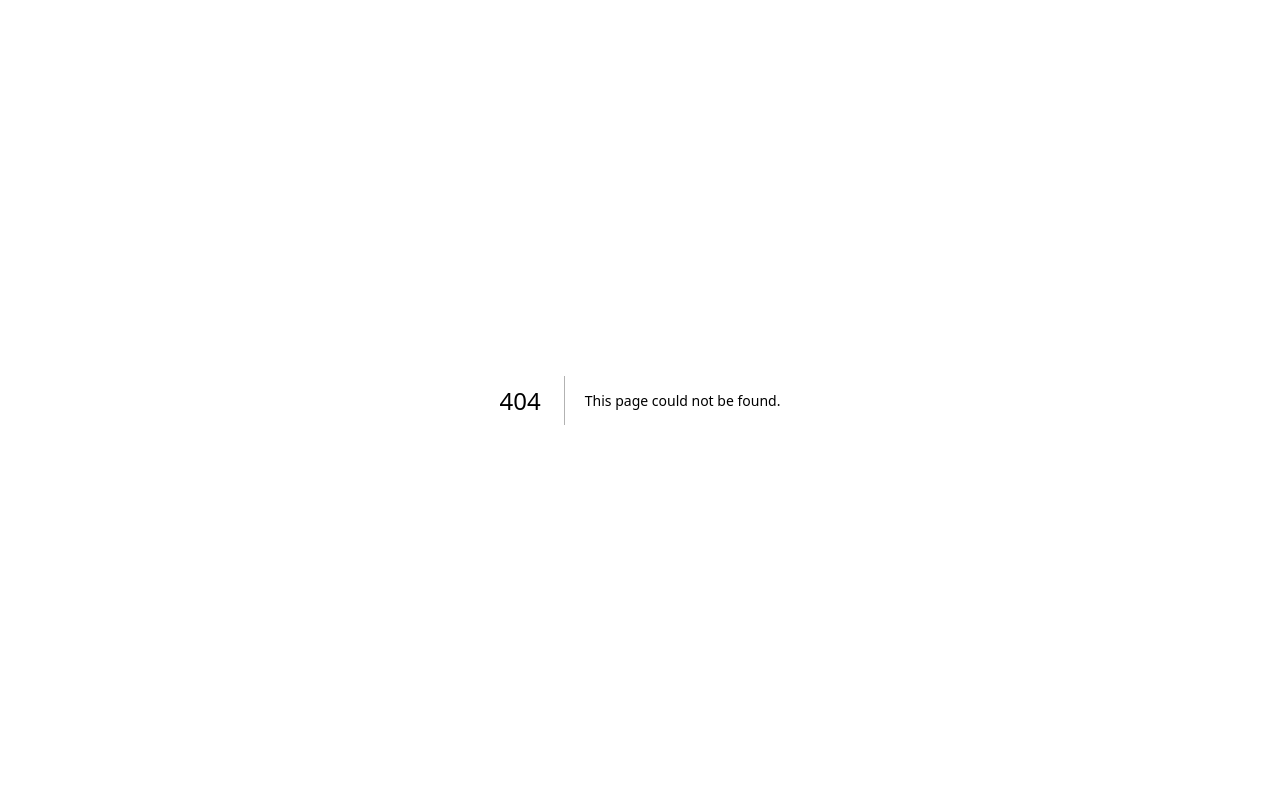
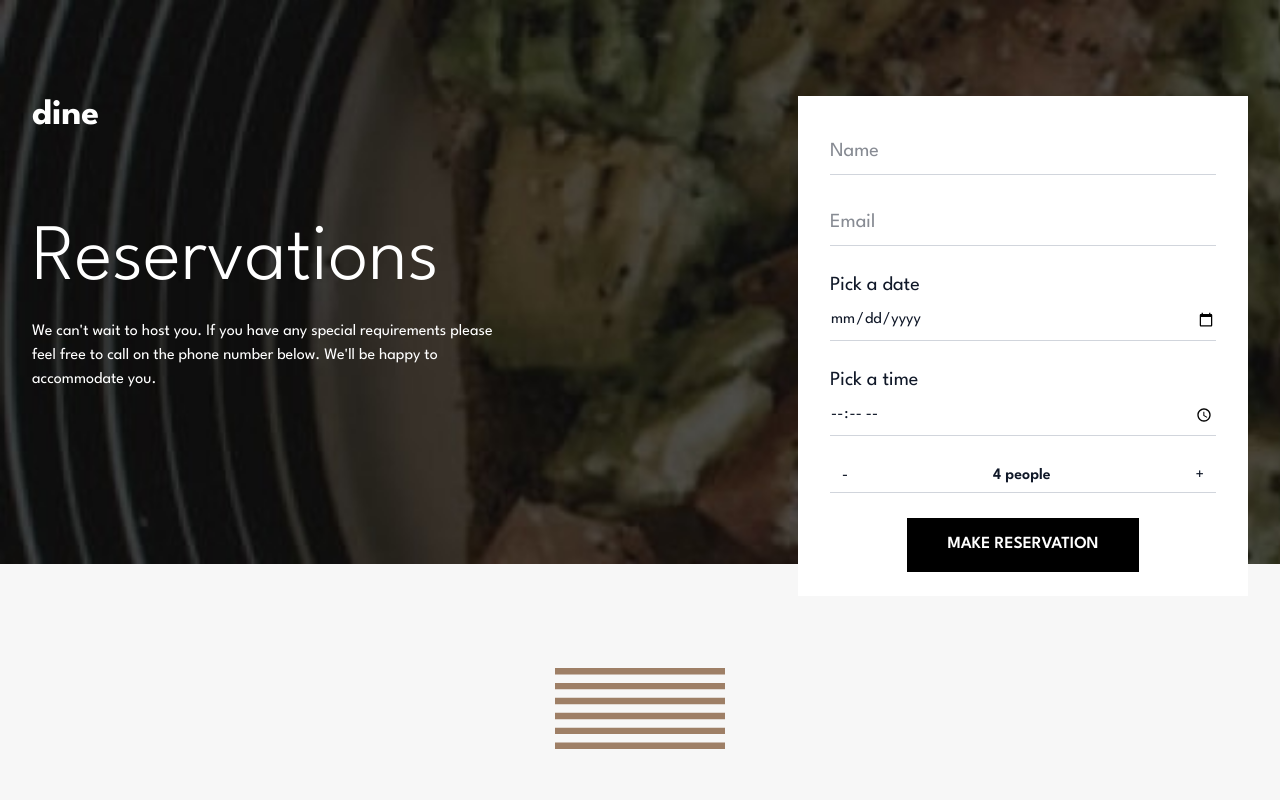
Before and after one commit to Marvy-ctrl/dine-restaurant, a Next.js app: page /booking in a window 1280 px wide. Before the commit this address had no page. Shown: the top 800 px of the page. Built offline with nearby package versions, Linux system fonts and the light colour scheme.

Commit message:
added other pages

```diff
--- /dev/null
+++ b/src/app/booking/page.tsx
@@ -0,0 +1,14 @@
+import React from "react";
+import BookingHero from "@/components/booking-hero";
+import Blank from "@/components/blank";
+
+function page() {
+  return (
+    <main>
+      <BookingHero />
+      <Blank />
+    </main>
+  );
+}
+
+export default page;
--- a/src/app/layout.tsx
+++ b/src/app/layout.tsx
@@ -1,6 +1,7 @@
 import type { Metadata } from "next";
 import { League_Spartan } from "next/font/google";
 import "./globals.css";
+import Footer from "@/components/footer";
 
 const leagueSpartan = League_Spartan({
   variable: "--font-league-spartan",
@@ -21,6 +22,7 @@ export default function RootLayout({
     <html lang="en">
       <body className={`${leagueSpartan.variable} antialiased`}>
         {children}
+        <Footer />
       </body>
     </html>
   );
--- /dev/null
+++ b/src/components/blank.tsx
@@ -0,0 +1,21 @@
+import React from "react";
+import Image from "next/image";
+function Blank() {
+  return (
+    <section>
+      <div className="bg-[#f7f7f7] h-50 md:h-68">
+        <div className="flex justify-center items-center">
+          <Image
+            src={"/pattern-lines.svg"}
+            alt="lines"
+            width={170}
+            height={170}
+            className="hidden md:block mt-26"
+          />
+        </div>
+      </div>
+    </section>
+  );
+}
+
+export default Blank;
--- /dev/null
+++ b/src/components/booking-form.tsx
@@ -0,0 +1,65 @@
+"use client";
+import { useState } from "react";
+import React from "react";
+import Button from "./ui/button";
+function BookingForm() {
+  const [people, setPeople] = useState(4);
+
+  return (
+    <div className=" bg-white text-gray-900 p-8 md:w-[450px] md:h-[500px] -mb-20 md:-mb-32">
+      <form className="space-y-6 ">
+        <input
+          type="text"
+          placeholder="Name"
+          className="w-full border-b border-gray-300 text-[20px]  py-2"
+        />
+
+        <input
+          type="email"
+          placeholder="Email"
+          className="w-full border-b border-gray-300 text-[20px] py-2"
+        />
+
+        <div>
+          <label className="text-[20px] mb-1">Pick a date</label>
+          <input
+            type="date"
+            className="w-full border-b border-gray-300  py-2"
+          />
+        </div>
+
+        <div>
+          <label className=" text-[20px] mb-1">Pick a time</label>
+          <input type="time" className="w-full border-b border-gray-300 py-2" />
+        </div>
+        <div className="flex justify-between items-center  border-b border-gray-300">
+          <button
+            type="button"
+            onClick={() => setPeople((prev) => (prev > 1 ? prev - 1 : 1))}
+            className="px-3 py-1"
+          >
+            -
+          </button>
+          <span className="font-semibold">{people} people</span>
+
+          <button
+            type="button"
+            onClick={() => setPeople(people + 1)}
+            className="px-3 py-1"
+          >
+            +
+          </button>
+        </div>
+        <div className="flex justify-around">
+          <button
+            onClick={() => alert("Thanks for applying")}
+            className="px-10 py-3.5 cursor-pointer bg-black text-white border hover:border-black hover:bg-white hover:text-black text-[17px] font-semibold"
+          >
+            MAKE RESERVATION{" "}
+          </button>
+        </div>
+      </form>
+    </div>
+  );
+}
+export default BookingForm;
--- /dev/null
+++ b/src/components/booking-hero.tsx
@@ -0,0 +1,31 @@
+import React from "react";
+import Button from "./ui/button";
+import BookingForm from "./booking-form";
+function BookingHero() {
+  return (
+    <section className="bg-[url(/ready-bg-mobile.jpg)] md:bg-[url(/ready-bg-desktop.jpg)] bg-no-repeat bg-cover md:py-20 font-spartan text-white">
+      <div className="container mx-auto px-4 md:px-8">
+        <div className=" py-16 md:py-4 grid grid-cols-1 md:grid-cols-2 gap-12">
+          <div className="text-center">
+            <h1 className="text-[32px] md:text-4xl font-bold md:text-left md:mb-16 mb-8">
+              dine
+            </h1>
+            <h1 className="md:text-left text-[32px] md:text-[80px] font-light mb-4 md:mb-0">
+              Reservations
+            </h1>
+            <p className="text-[16px] md:[20px] md:text-left md:max-w-[473px]">
+              We can't wait to host you. If you have any special requirements
+              please feel free to call on the phone number below. We'll be happy
+              to accommodate you.
+            </p>
+          </div>
+          <div className="flex justify-end">
+            <BookingForm />
+          </div>
+        </div>
+      </div>
+    </section>
+  );
+}
+
+export default BookingHero;
```
Also changed, not shown: package.json (+7 -6 lines), 1 other file (tests, documents, lock files or other folders).
